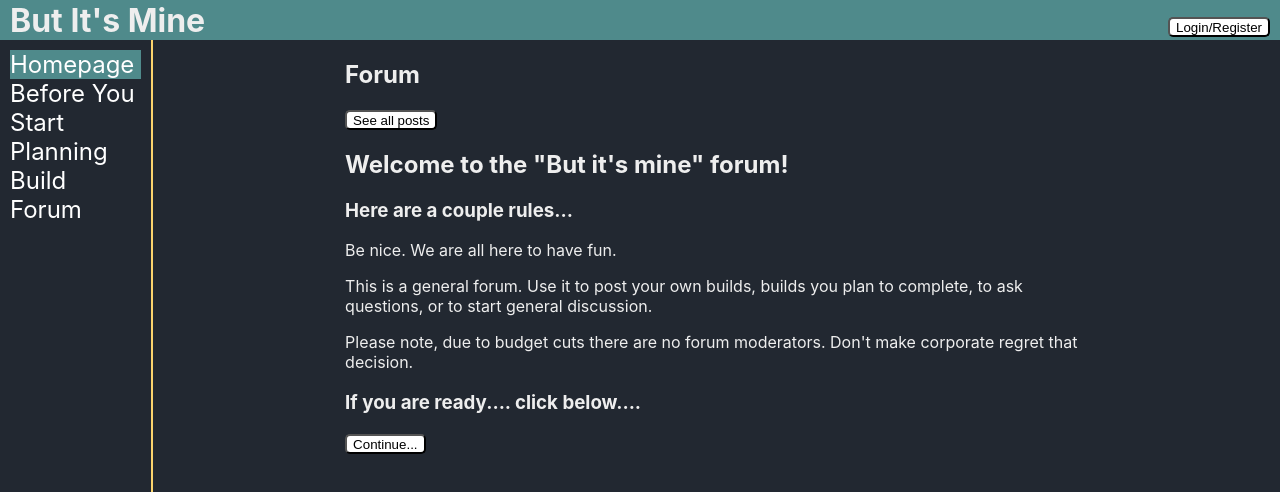
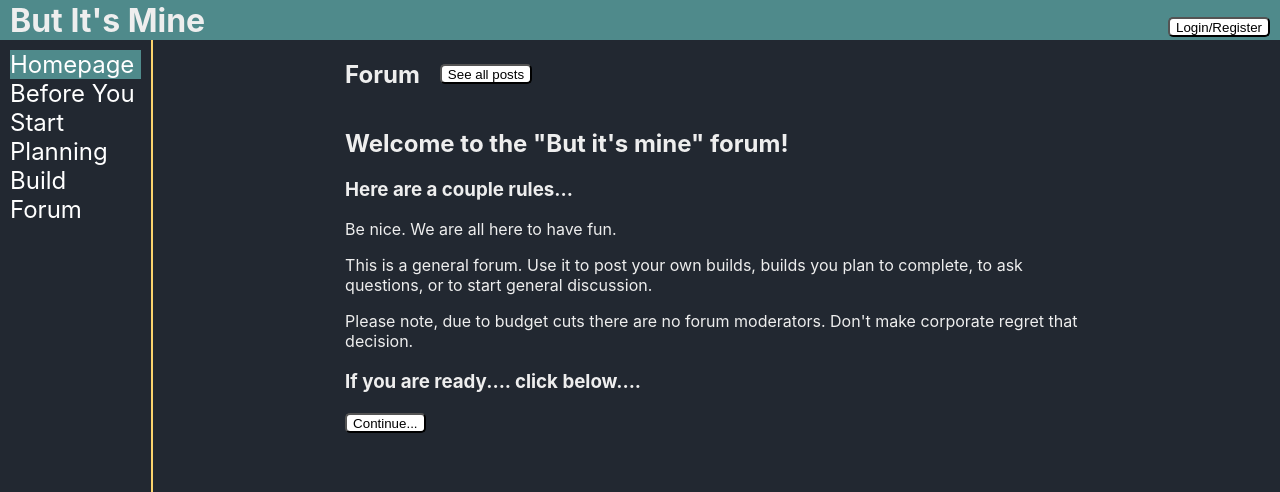
Before and after one commit to tck9173/But-Its-Mine, a React (Create React App) app in the folder but-its-mine/: page /forum in a window 1280 px wide. Shown: the top 492 px of the page. Built offline with nearby package versions, Linux system fonts and the light colour scheme; no server answers.

Commit message:
updated styling

```diff
--- a/but-its-mine/public/index.html
+++ b/but-its-mine/public/index.html
@@ -9,7 +9,7 @@
       name="description"
       content="Web site created using create-react-app"
     />
-    <link rel="apple-touch-icon" href="./logo192.png" />
+    <link rel="apple-touch-icon" href="images/logo.png" />
     <link rel="manifest" href="./manifest.json" crossorigin="use-credentials"/>
     <title>But It's Mine</title>
   </head>
--- a/but-its-mine/src/App.css
+++ b/but-its-mine/src/App.css
@@ -116,10 +116,11 @@ a:hover {
 .postListItem {
   display: flex;
   flex-flow: row;
+  border-bottom: solid 2px #fbd46d;
 }
 
 .postListImgContainer {
-  width:150px;
+  width:170px;
   height:150px;
   display: flex;
   align-items: center;
@@ -130,6 +131,7 @@ a:hover {
 .postListImg {
   max-height: 150px;
   max-width: 150px;
+  margin: 0 10px;
 }
 
 .postItemHeader {
@@ -234,3 +236,35 @@ a:hover {
 .userInputContainer p {
   margin:0;
 }
+
+.forumListSearchForm {
+  margin: 10px 0;
+}
+
+.allPostLink button{
+  margin: 10px 0;
+}
+
+.createCommentForm {
+  display: flex;
+  flex-flow: row;
+  align-items: center;
+}
+
+.createCommentForm textarea{
+  margin-right: 10px;
+}
+
+.likeContainer {
+  margin: 10px 0;
+}
+
+.forumHeader {
+  display: flex;
+  flex-flow: row;
+  align-items: center;
+}
+
+.forumHeader h2 {
+  padding-right: 20px;
+}
--- a/but-its-mine/src/components/Forum/CreateCommentForm.js
+++ b/but-its-mine/src/components/Forum/CreateCommentForm.js
@@ -26,7 +26,7 @@ class CreateCommentForm extends Component {
 
     render() {
         return(
-            <form onSubmit={(e) => this.handleSubmit(e)}>
+            <form onSubmit={(e) => this.handleSubmit(e)} className='createCommentForm'>
                 <textarea
                     type='text'
                     name='body'
--- a/but-its-mine/src/components/Forum/ForumContainer.js
+++ b/but-its-mine/src/components/Forum/ForumContainer.js
@@ -99,8 +99,11 @@ class ForumContainer extends Component {
     render() {
         return (
             <div className='main'>
-                <h2>Forum</h2>
-                <Link to='/forum/posts'><button>See all posts</button></Link>
+                <div className='forumHeader'>
+                    <h2>Forum</h2>
+                    <Link className='allPostLink' to='/forum/posts'><button>See all posts</button></Link>
+                </div>
+
                 <Switch>
                     <Route exact path = '/forum' component={ForumHome} />
                     <Route exact path='/forum/posts' render={() => (
--- a/but-its-mine/src/components/Forum/PostItem.js
+++ b/but-its-mine/src/components/Forum/PostItem.js
@@ -51,7 +51,7 @@ class PostItem extends Component {
                     </div>
                     <h3>Posted by: {this.state.currentPost.User.username}</h3>
                     {this.state.currentPost.img.length > 0 && <img src={this.state.currentPost.img} alt={this.state.currentPost.title} className='postItemImg'/> }
-                    <p>Likes: {this.state.currentPost.likes} <button ref='btn' onClick={(e) => this.handleClick(e, this.props.postId, this.state.currentPost.likes + 1)}>Like this!</button></p>
+                    <div className='likeContainer'>Likes: {this.state.currentPost.likes} <button ref='btn' onClick={(e) => this.handleClick(e, this.props.postId, this.state.currentPost.likes + 1)}>Like this!</button></div>
                     <p>{this.state.currentPost.body}</p>
                     <h4>Join the conversation!</h4>
                     <CreateCommentForm
--- a/but-its-mine/src/components/Forum/SearchForm.js
+++ b/but-its-mine/src/components/Forum/SearchForm.js
@@ -2,13 +2,13 @@ import React from 'react';
 
 const SearchForm = (props) => {
     return(
-        <form onChange = {(e)=> props.handleChange(e)}>
+        <form onChange = {(e)=> props.handleChange(e)} className='forumListSearchForm'>
             <span>Search: </span>
             <input
                 type='text'
                 name='search'
             />
-            <span>Search in:</span>
+            <span>  Search in:    </span>
             <select name='searchTopic'>
                 <option value='title'>Post Title</option>
                 <option value='body'>Post Body</option>
```
Also changed, not shown: but-its-mine/public/images/logo.png (added), but-its-mine/public/manifest.json, 1 other file (tests, documents, lock files or other folders).
